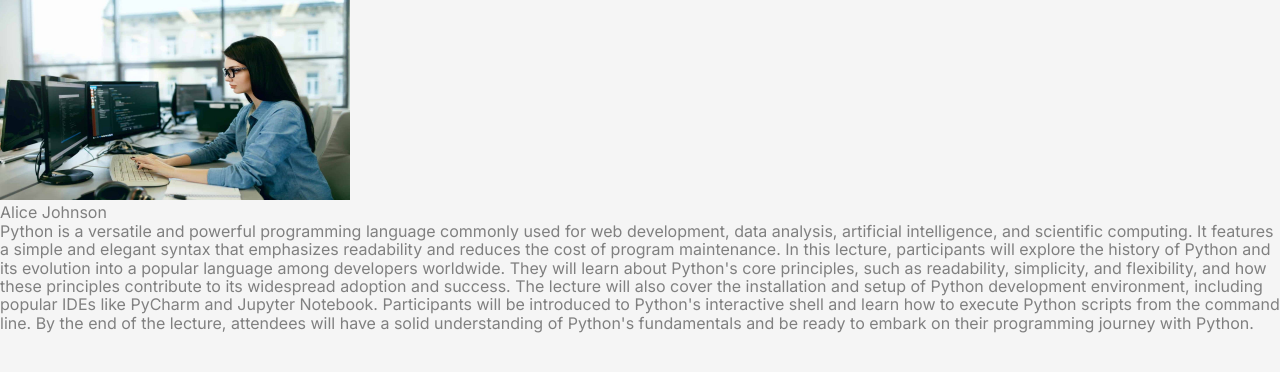
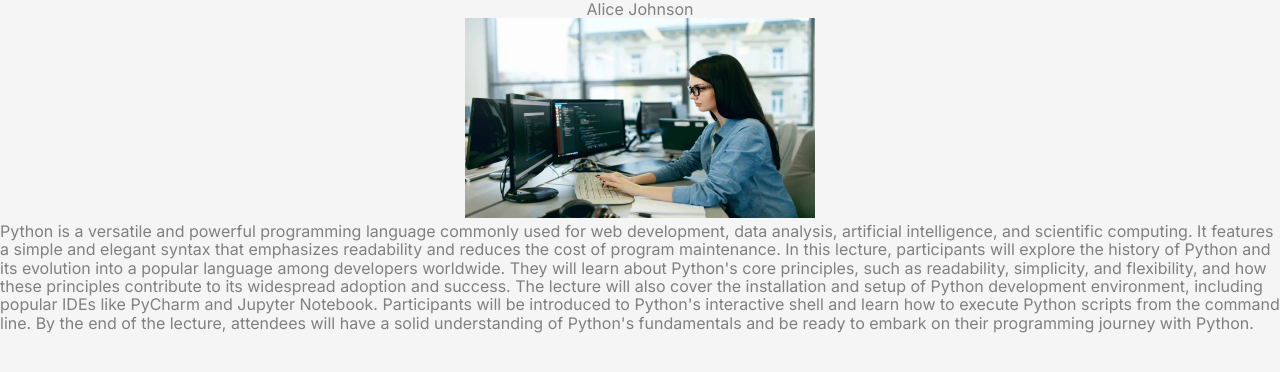
Before and after one commit to LiudmylaBolotova/next-app-test, a Next.js app: page /articles/1 in a window 1280 px wide. Shown: the top 372 px of the page. Built offline with nearby package versions, Linux system fonts and the light colour scheme.

Commit message:
added styles file - articlesName

```diff
--- a/src/app/articles/[articleName]/articleName.module.css
+++ b/src/app/articles/[articleName]/articleName.module.css
@@ -0,0 +1,6 @@
+.sectionLecturer {
+    display: flex;
+    flex-direction: column;
+align-items: center;
+
+}
--- a/src/app/articles/[articleName]/page.tsx
+++ b/src/app/articles/[articleName]/page.tsx
@@ -1,6 +1,8 @@
 import { getArticleById } from "../../(server)/api";
 import { AppLink } from '../../app-link/app-link';
+import styles from './articleName.module.css';
 import Image from "next/image";
+
 
 export default async function ArticlePage({ params }: Params) {
   const { articleName } = params;
@@ -10,7 +12,8 @@ export default async function ArticlePage({ params }: Params) {
 
   if (article) {
     return (
-      <div>
+      <div className={styles.sectionLecturer}>
+      <p>{article.name}</p>
       <div>
       <Image
           src={article.image}
@@ -21,7 +24,6 @@ export default async function ArticlePage({ params }: Params) {
 
         />
       </div>
-        <p>{article.name}</p>
         <p>{article.text}</p>
       </div>
     );
```
